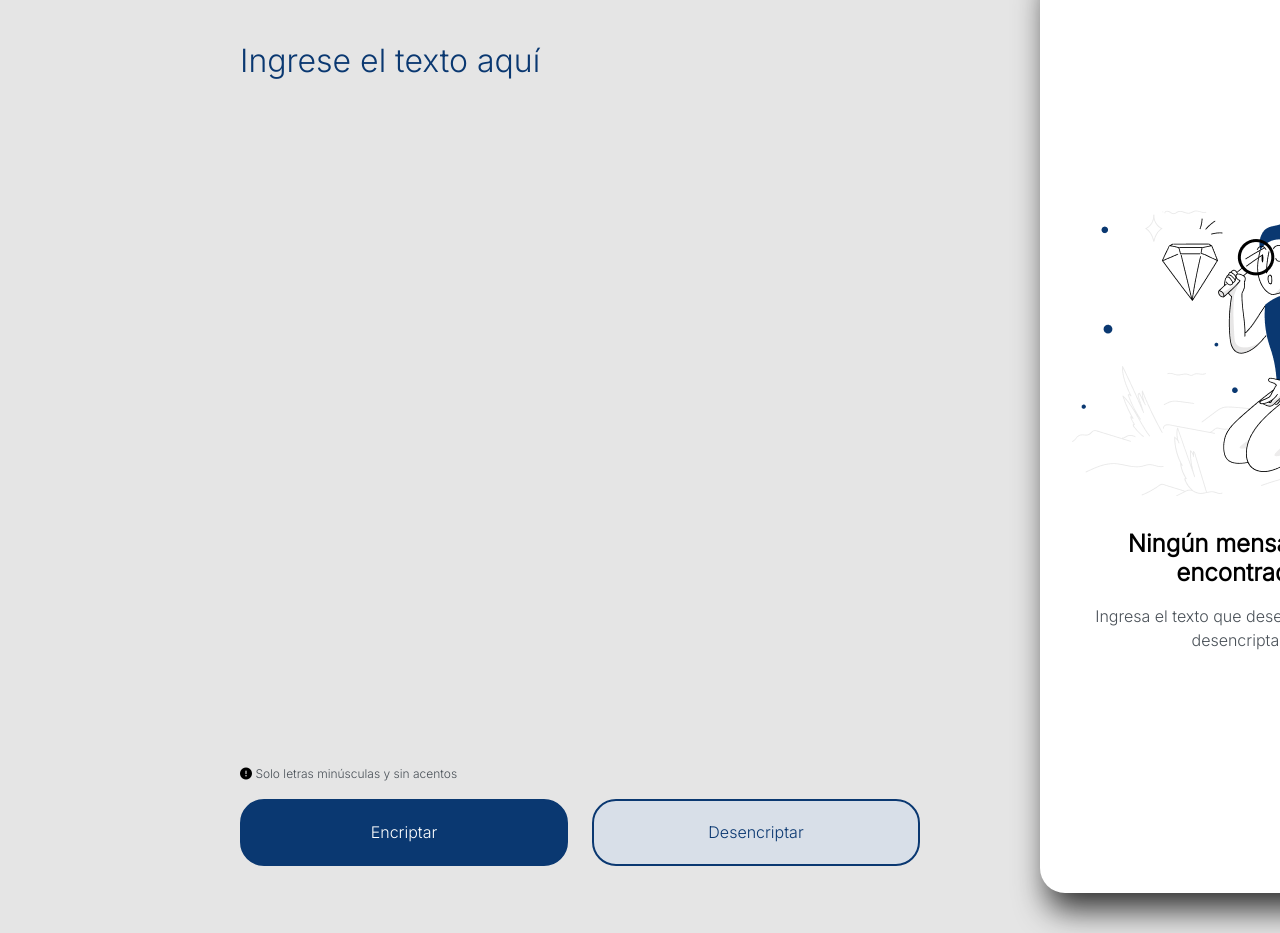
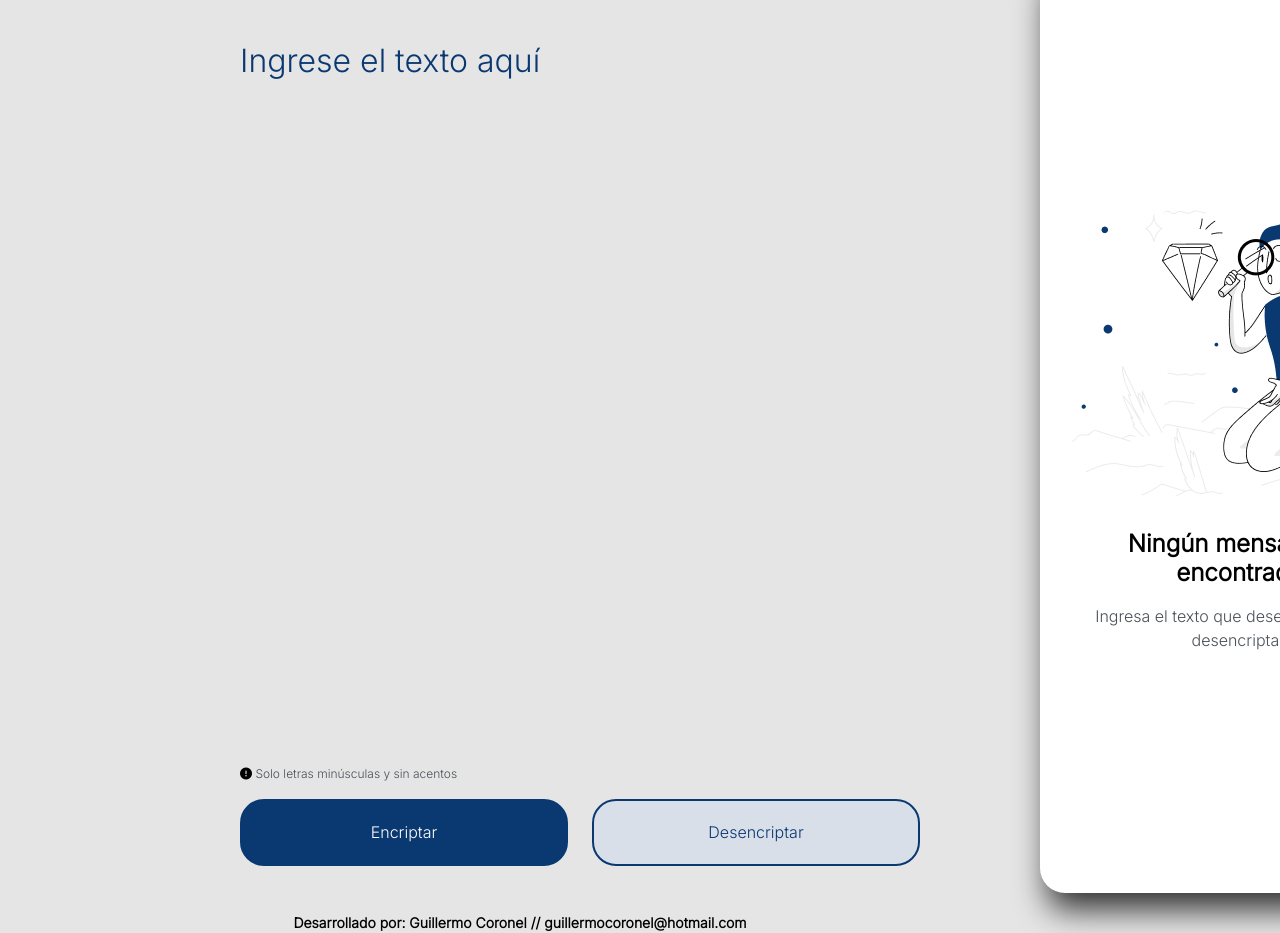
Before and after one commit to GuillermoCoronel/GuillermoCoronel.github.io, a plain HTML site: page index.html in a window 1280 px wide. Shown: the part 91-1024 px from the top of the page. Drawn offline with Linux system fonts and the light colour scheme.

Commit message:
creando rodapie

```diff
--- a/index.html
+++ b/index.html
@@ -45,8 +45,8 @@
         <textarea id="textodesencriptado" clase="textodesencriptado" name="textodesencriptado"></textarea>
         <input id="boton3" class="boton3" type="button" onclick="copiar()" value="Copiar">
     </div>
+    <p class="footer">Desarrollado por: Guillermo Coronel  // guillermocoronel@hotmail.com</p>
     </section>
     </main>
-
 </body>
 </html>
--- a/style.css
+++ b/style.css
@@ -182,6 +182,17 @@
     display: none;
 }
 
+.footer{
+    font-size: 14px;
+    font-weight: 700;
+    font-style: bold;
+    color: black;
+    margin: auto;
+    text-align: center;
+    background: none;
+    padding-top: 1em;
+
+}
 @media screen and (max-width:900px) {
     *{
         background-color: #E5E5E5;
@@ -207,7 +218,7 @@
     .texto{
         width: auto;
         height: auto;
-        margin-top: 50%;
+        margin-top: 30%;
         margin-left: 5%;
         margin-right: 5%;
     }
```
